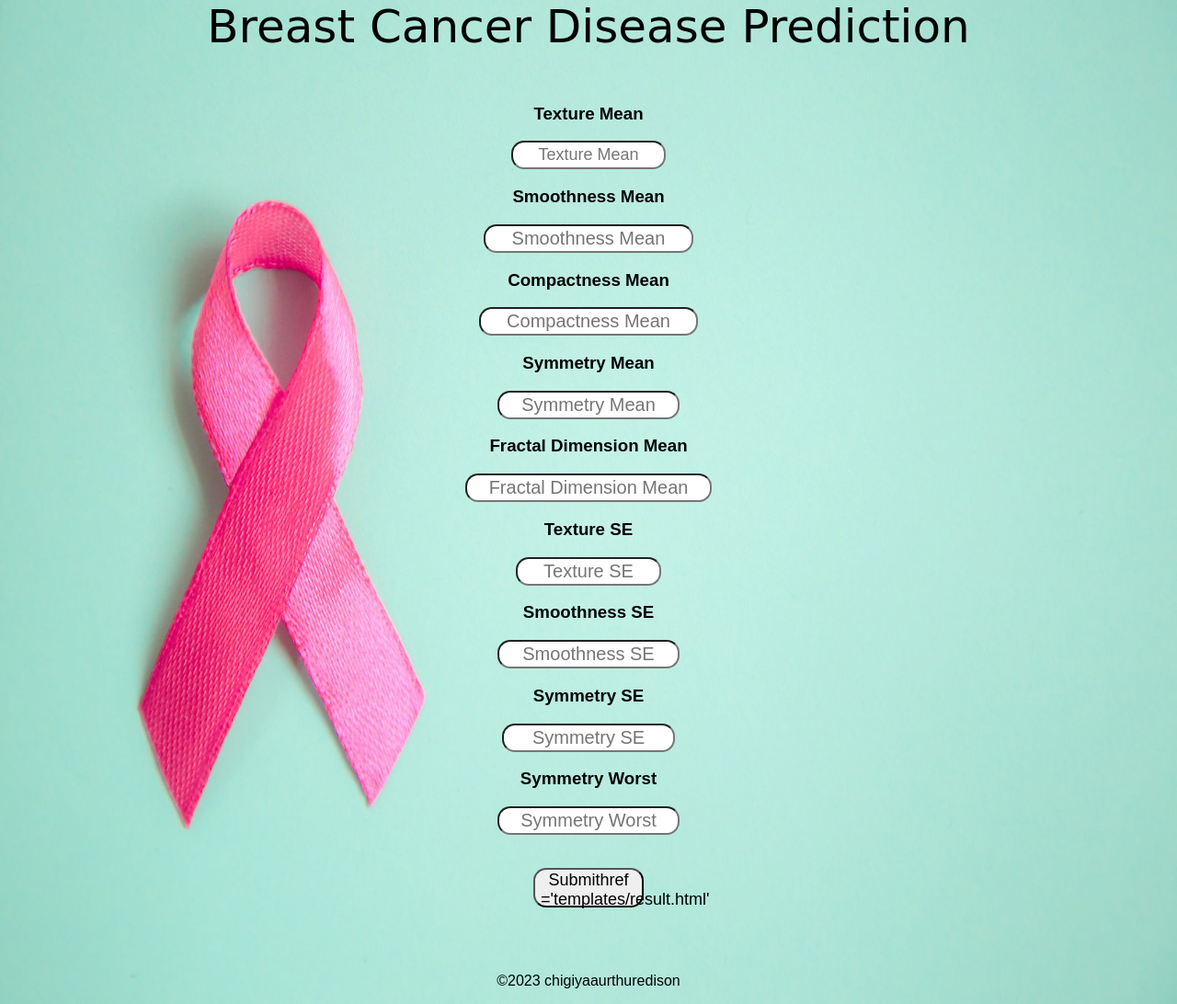
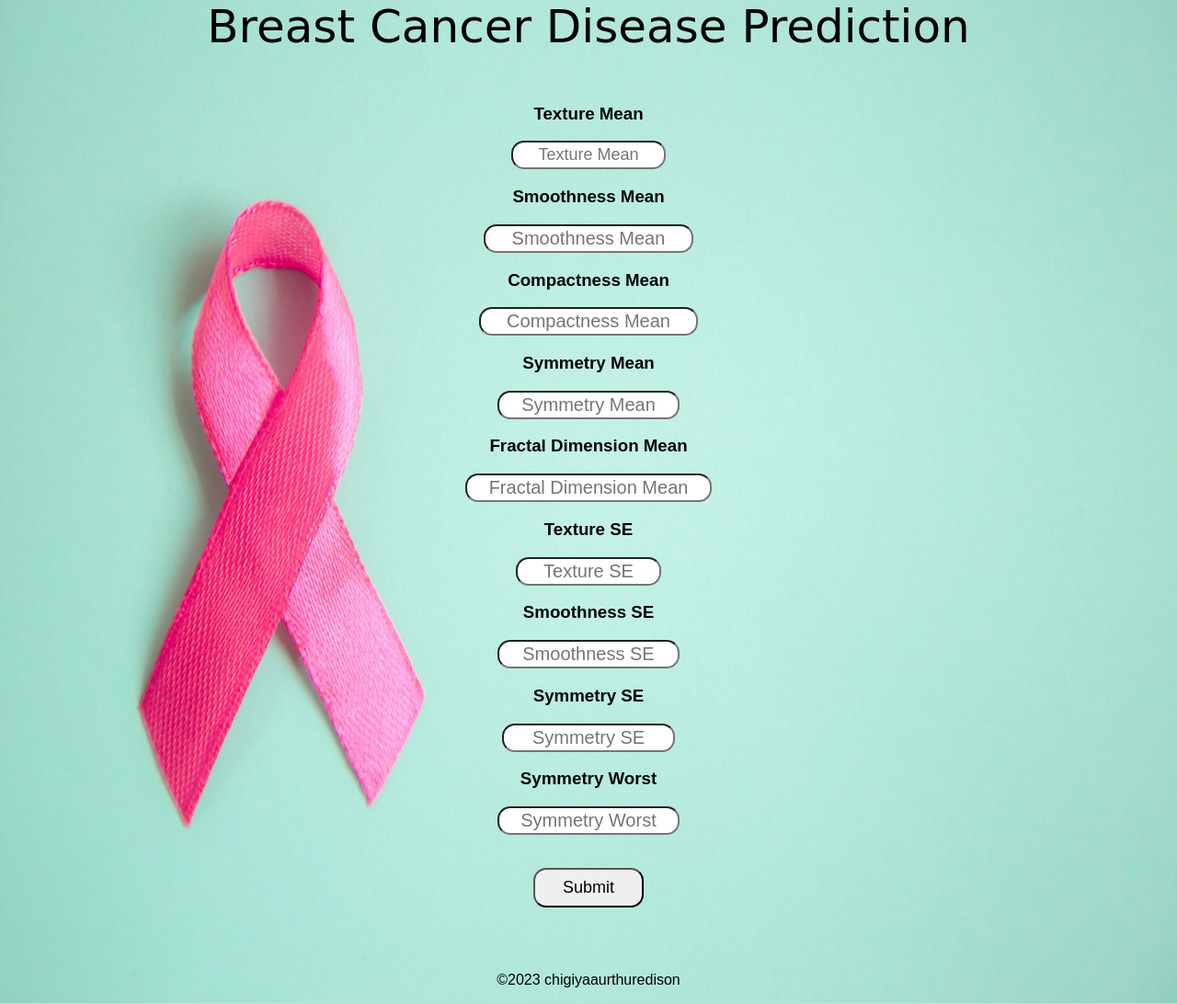
Before and after one commit to AURTHUR237/detection_app-4-breastcancer, a Flask app: page / in a window 1280 px wide. Shown: the whole page at 92% size. Run offline with Flask 2, Linux system fonts and the light colour scheme; parts of the project's set-up code (start-up, migrations or seed data) failed here and were passed over.

Commit message:
Update index.html

```diff
--- a/templates/index.html
+++ b/templates/index.html
@@ -44,7 +44,7 @@
             <br>
             <br>
             <br>
-	    <button id="sub" type="submit ">Submit<a>href ='templates/result.html'</a></button>
+	    <button id="sub" type="submit ">Submit</button>
             <br>
             <br>
             <br>
```
